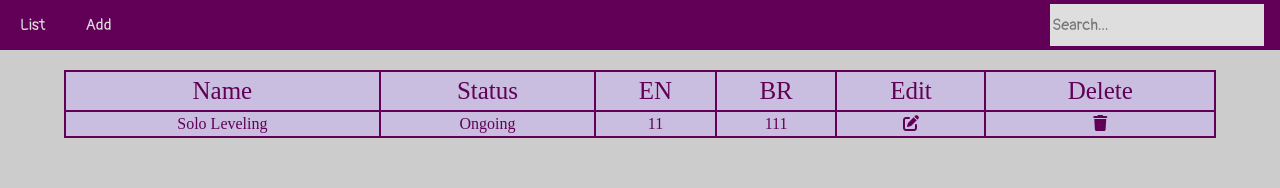
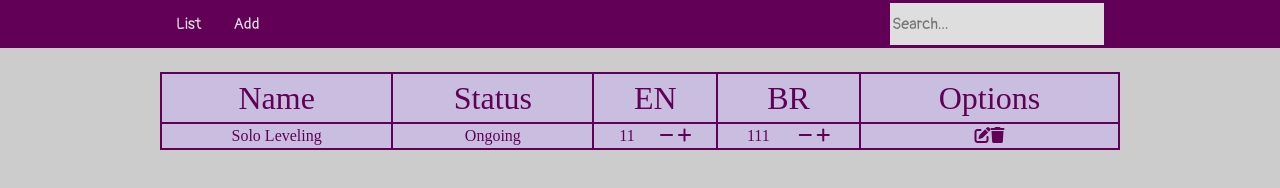
Before and after one commit to dre1597/MangaList_JSON-server, a website with bundled scripts: page MangaList/views/list.html in a window 1280 px wide. Built offline with nearby package versions, Linux system fonts and the light colour scheme; data requests are answered from the project's data file.

Commit message:
icons and spaces

```diff
--- a/MangaList/assets/sass/_header.sass
+++ b/MangaList/assets/sass/_header.sass
@@ -1,23 +1,24 @@
 .header
     font-family: $ff-primary
     background-color: $color-dark
-    height: 50px
-    display: flex
-    justify-content: space-between
-    align-items: center
     color: $color-white
-
-    .nav
-        &__list
+    height: 3rem
+    &__container
+        display: flex
+        justify-content: space-between
+        align-items: center
+        width: 75%
+        margin: 0 auto
+    &__nav
+        &--links
+            margin: 1rem
+        &--list
             display: flex
             justify-content: flex-start
             align-items: space-between
 
-        &__links
-            margin: 20px 20px
-
     &__input
-        height: 40px
+        height: 2.5rem
         background: $color-white
         color: $color-dark
         margin-right: 1rem
--- a/MangaList/assets/sass/_list.sass
+++ b/MangaList/assets/sass/_list.sass
@@ -3,8 +3,8 @@
 
 .main
     background-color: $color-light
-    width: 90%
-    margin: 20px auto 0 auto
+    width: 75%
+    margin: 1.5rem auto
 
     &__table
         color: $color-dark
@@ -12,7 +12,7 @@
 
         &--label
             border: 2px solid $color-dark
-            font-size: 25px
+            font-size: 2rem
             line-height: 1.5
 
         &--row, &--row-info
@@ -20,8 +20,18 @@
 
         &--data
             border: 2px solid $color-dark
-            font-size: 16px
+            font-size: 1rem
             line-height: 1.5
 
-    & .button__delete
+        &--caps
+            display: flex
+            justify-content: space-evenly
+            align-items: center
+
+        &--options
+            display: flex
+            justify-content: center
+            align-items: center
+
+    & button
         cursor: pointer
--- a/MangaList/controller/list-controller.js
+++ b/MangaList/controller/list-controller.js
@@ -8,20 +8,31 @@
     const content = `
         <td class="main__table--data manga-name">${mangaName}</td>
         <td class="main__table--data">${status}</td>
-        <td class="main__table--data">${en}</td>
-        <td class="main__table--data">${ptbr}</td>
         <td class="main__table--data">
-            <ul>
-                <li><a href="../views/update.html?id=${id}"><i class="fas fa-edit"></i></a></li>
-            </ul>
+            <div class="main__table--caps">
+                ${en}
+                <div class="main__table--buttons">
+                    <button type="button"><i class="fas fa-minus"></i></button>
+                    <button type="button"><i class="fas fa-plus"></i></button>
+                </div>
+            </div>
         </td>
         <td class="main__table--data">
-            <ul>
+            <div class="main__table--caps">
+                ${ptbr}
+                <div class="main__table--buttons">
+                    <button type="button"><i class="fas fa-minus"></i></button>
+                    <button type="button"><i class="fas fa-plus"></i></button>
+                </div>
+            </div>
+        </td>
+        <td class="main__table--data">
+            <ul class="main__table--options">
+                <li><a href="../views/update.html?id=${id}"><i class="fas fa-edit"></i></a></li>
                 <li><button class="button__delete" type="button" data-delete><i class="fas fa-trash"></i></button></li>
             </ul>
         </td>
     `
-
     newLine.innerHTML = content
     newLine.dataset.id = id
     return newLine
--- a/MangaList/views/list.html
+++ b/MangaList/views/list.html
@@ -11,13 +11,15 @@
 </head>
 <body>
     <header class="header">
-        <nav class="header__nav nav">
-            <ul class="nav__list">
-                <li class="nav__links"><a class="nav__link" href="./list.html">List</a></li>
-                <li class="nav__links"><a class="nav__link" href="./addNew.html">Add</a></li>
-            </ul>
-        </nav>
-        <input class="header__input" type="text" placeholder="Search..." data-search>
+        <div class="header__container">
+            <nav class="header__nav">
+                <ul class="header__nav--list">
+                    <li class="header__nav--links"><a class="header__nav--link" href="./list.html">List</a></li>
+                    <li class="header__nav--links"><a class="header__nav--link" href="./addNew.html">Add</a></li>
+                </ul>
+            </nav>
+            <input class="header__input" type="text" placeholder="Search..." data-search>
+        </div>
     </header>
     <main class="main">
         <table class="main__table">
@@ -27,8 +29,7 @@
                     <th class="main__table--label">Status</th>
                     <th class="main__table--label">EN</th>
                     <th class="main__table--label">BR</th>
-                    <th class="main__table--label">Edit</th>
-                    <th class="main__table--label">Delete</th>
+                    <th class="main__table--label">Options</th>
                 </tr>
             </thead>
             <tbody data-table>
```
Also changed, not shown: MangaList/views/addNew.html (+9 -6 lines), MangaList/views/update.html (+9 -6 lines), MangaList/assets/css/style.css, 1 other file.
